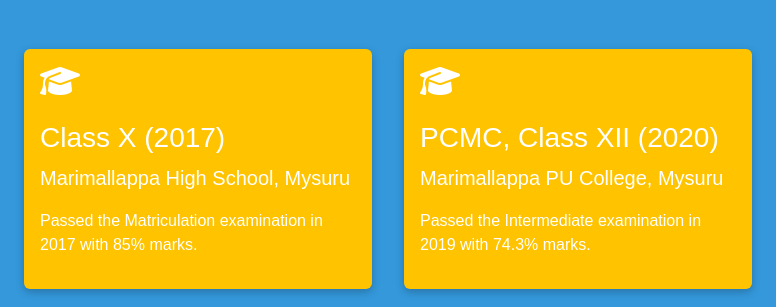
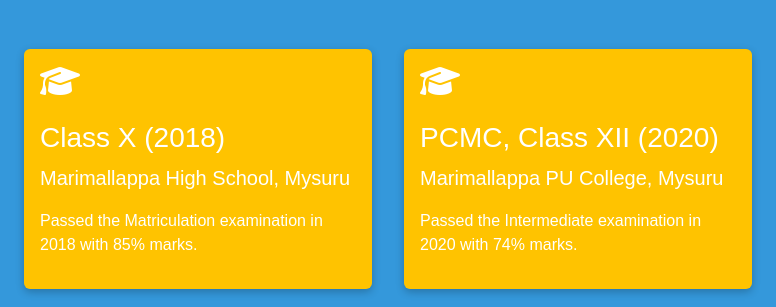
Before and after one commit to mueezbaig/My-portfolio, a plain HTML site: page index.html in a window 1280 px wide. Shown: the part 1300-1607 px from the top of the page, 62-838 px from the left. Drawn offline with nearby package versions, Linux system fonts and the light colour scheme; a script that the page names is missing.

Commit message:
Initial commit

```diff
--- a/index.html
+++ b/index.html
@@ -107,9 +107,9 @@
 
               <i class="fa-solid fa-graduation-cap fs-2 mb-4"></i>
 
-              <h3 class="fs-3">Class X (2017)</h3>
+              <h3 class="fs-3">Class X (2018)</h3>
               <p class="fs-5"> Marimallappa High School, Mysuru</p>
-              <p>Passed the Matriculation examination in 2017 with 85% marks.</p>
+              <p>Passed the Matriculation examination in 2018 with 85% marks.</p>
             </div>
 
           </div>
@@ -120,7 +120,7 @@
 
               <h3 class="fs-3">PCMC, Class XII (2020)</h3>
               <p class="fs-5">Marimallappa PU College, Mysuru</p>
-              <p>Passed the Intermediate examination in 2019 with 74.3% marks.</p>
+              <p>Passed the Intermediate examination in 2020 with 74% marks.</p>
             </div>
 
           </div>
```
